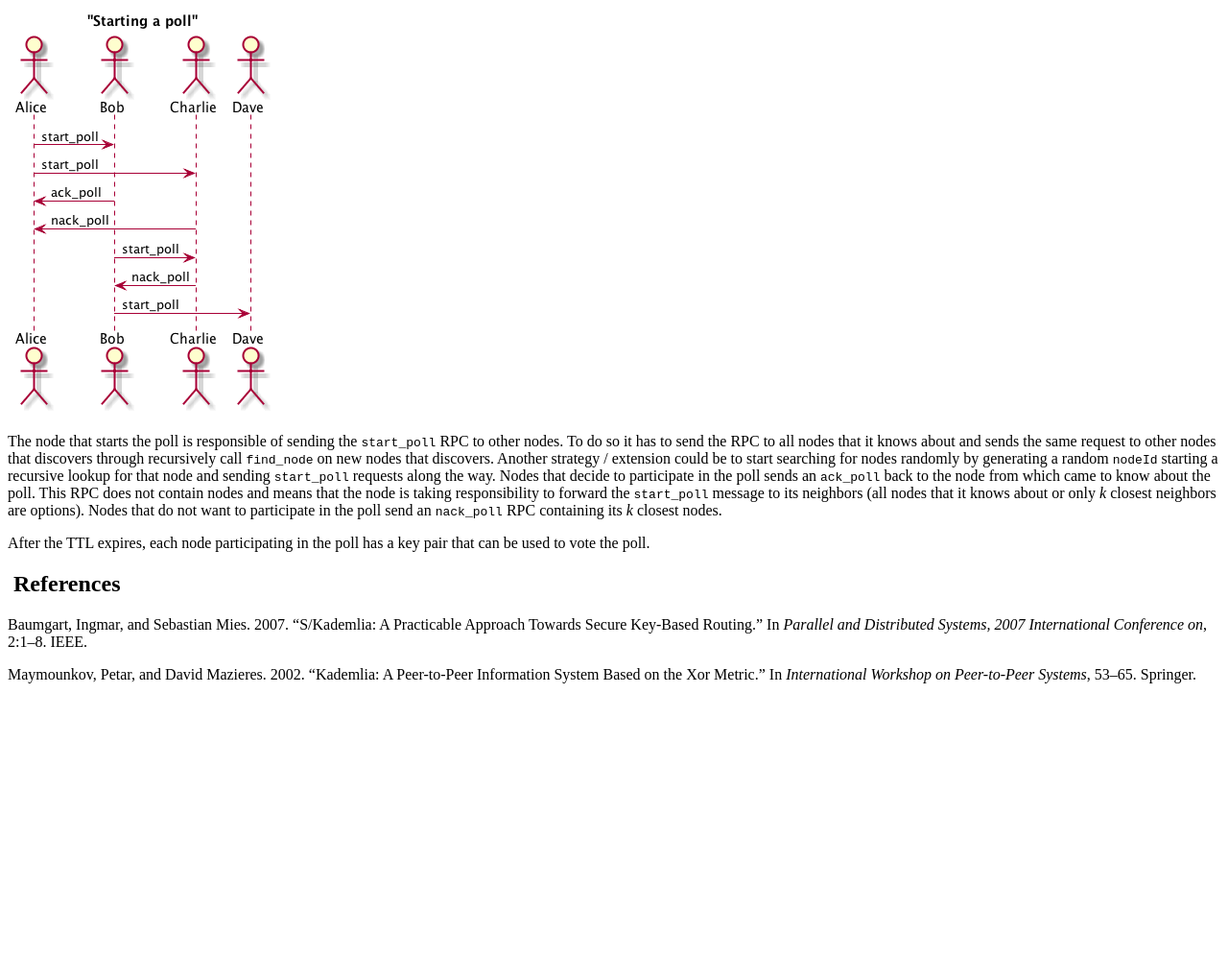
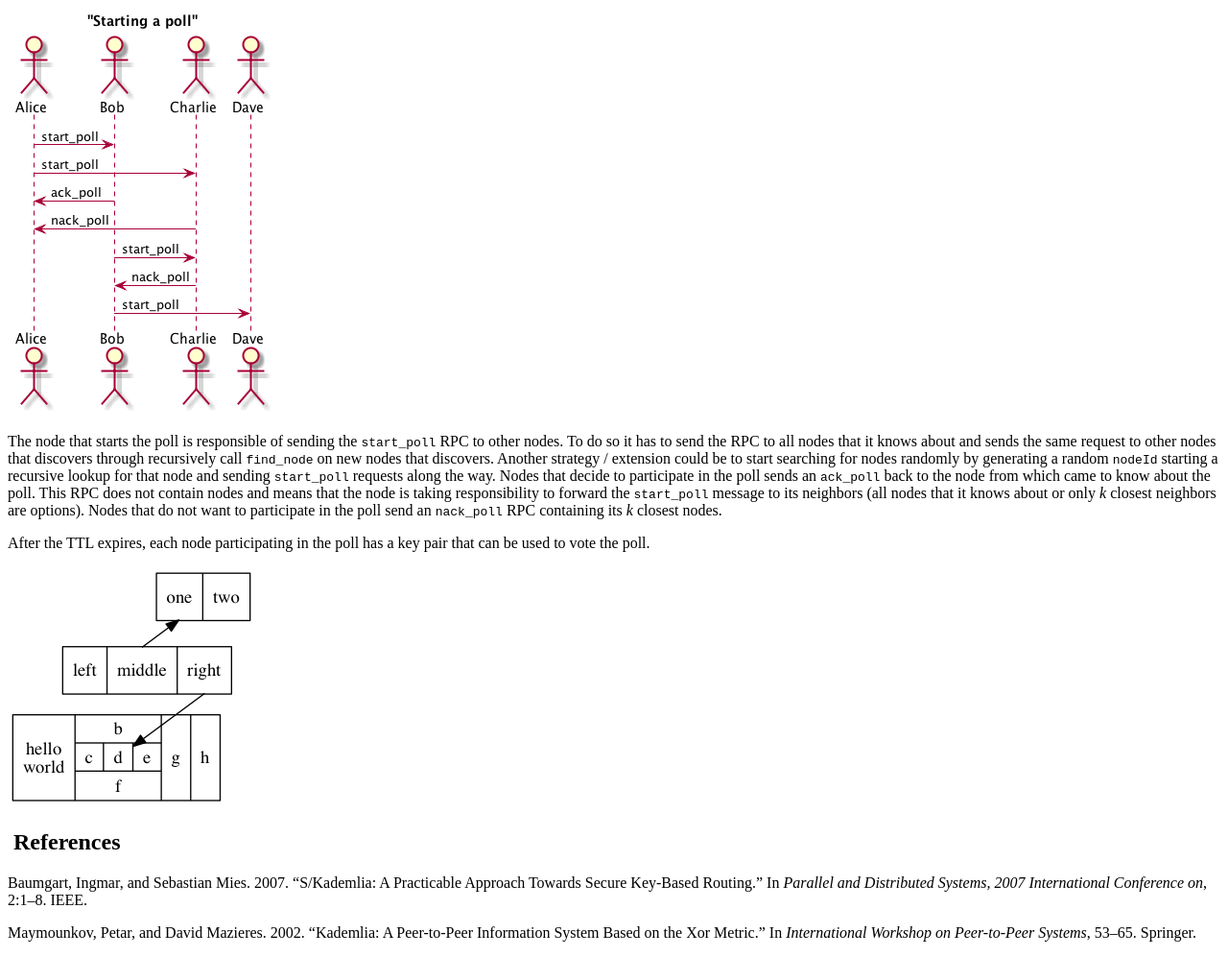
Before and after one commit to coompany/concord-specs, a plain HTML site: page dist/specs.html in a window 1280 px wide. Shown: the part 783-1780 px from the top of the page at 96% size. Before the commit the page ends 1511 px from the top, so only its background shows below. Drawn offline with Linux system fonts and the light colour scheme.

Commit message:
publishing

```diff
--- a/dist/specs.html
+++ b/dist/specs.html
@@ -35,6 +35,7 @@
 <p><img src="plantuml-images/39b131e2d5b230832898068db3332fd2442e8965.png" /></p>
 <p>The node that starts the poll is responsible of sending the <code>start_poll</code> RPC to other nodes. To do so it has to send the RPC to all nodes that it knows about and sends the same request to other nodes that discovers through recursively call <code>find_node</code> on new nodes that discovers. Another strategy / extension could be to start searching for nodes randomly by generating a random <code>nodeId</code> starting a recursive lookup for that node and sending <code>start_poll</code> requests along the way. Nodes that decide to participate in the poll sends an <code>ack_poll</code> back to the node from which came to know about the poll. This RPC does not contain nodes and means that the node is taking responsibility to forward the <code>start_poll</code> message to its neighbors (all nodes that it knows about or only <span class="math inline"><em>k</em></span> closest neighbors are options). Nodes that do not want to participate in the poll send an <code>nack_poll</code> RPC containing its <span class="math inline"><em>k</em></span> closest nodes.</p>
 <p>After the TTL expires, each node participating in the poll has a key pair that can be used to vote the poll.</p>
+<p><img src="graphviz-images/29dc914d54b99bd8dc825c9c6f747c3054b386b1.png" /></p>
 <h2 id="references" class="unnumbered"> References</h2>
 <div id="refs" class="references">
 <div id="ref-baumgart2007s">
```
Also changed, not shown: dist/graphviz-images/29dc914d54b99bd8dc825c9c6f747c3054b386b1.png (added), dist/specs.txt, 1 other file.
